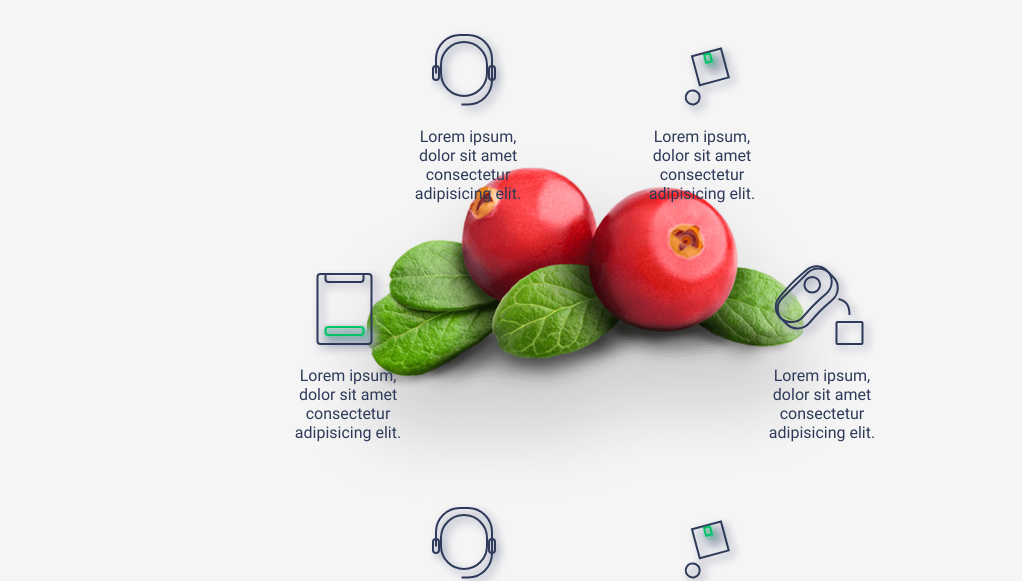
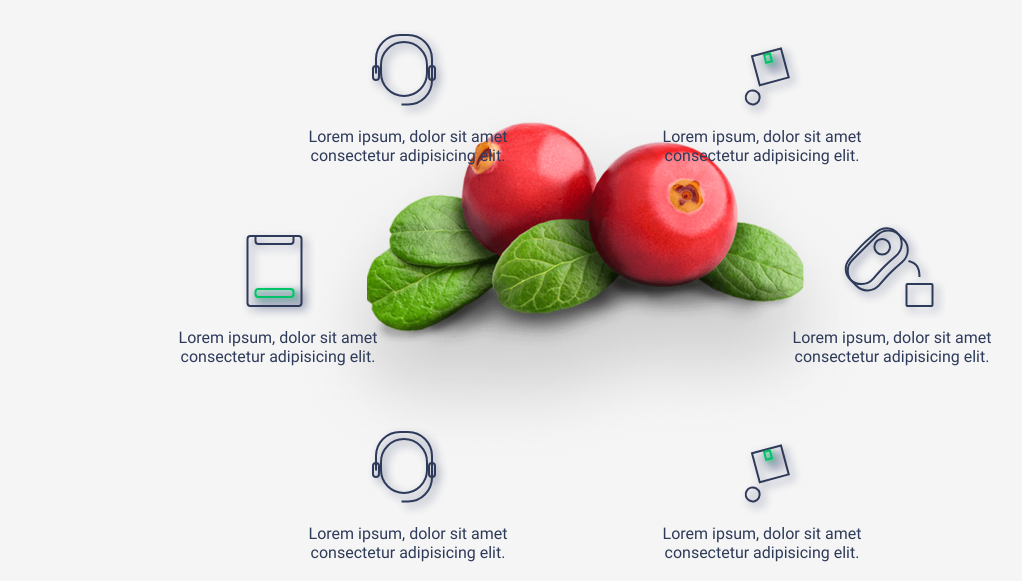
Before and after one commit to EPShepelev/adcombo-test, a website: page app/index.html in a window 1280 px wide. Shown: the part 226-807 px from the top of the page, without its empty margins (55-1077 px from the left). Drawn offline with nearby package versions, Linux system fonts and the light colour scheme.

Commit message:
styled section top fir 1024px

```diff
--- a/app/scss/tablet-1024.scss
+++ b/app/scss/tablet-1024.scss
@@ -8,4 +8,19 @@
       margin-right: 150px;
     }
   }
+
+  .top {
+    min-height: 770px;
+    &__item {
+      display: inline-block;
+      width: 250px;
+      margin: 0 50px;
+    }
+    &__item-3 {
+      margin-right: 180px;
+    }
+    &__item-5 {
+      margin-left: 180px;
+    }
+  }
 }
```
Also changed, not shown: app/css/style.min.css.
